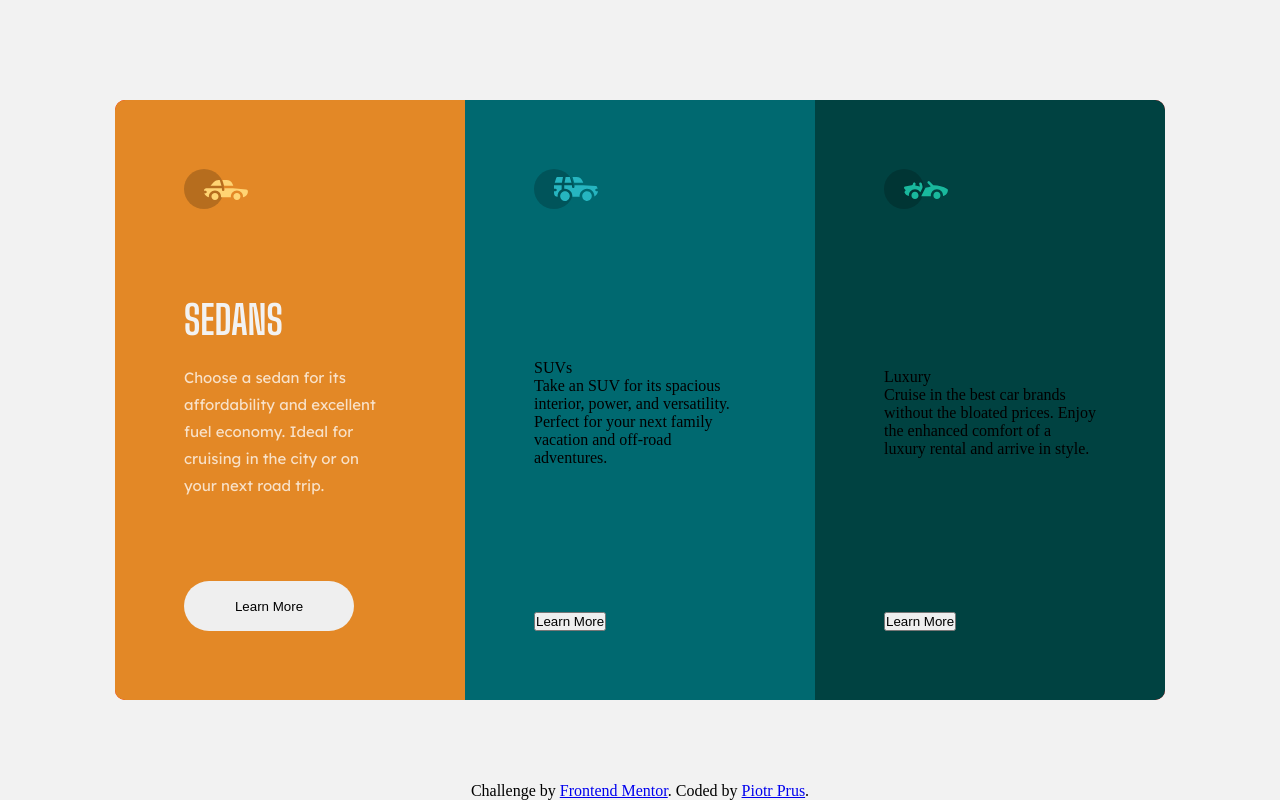
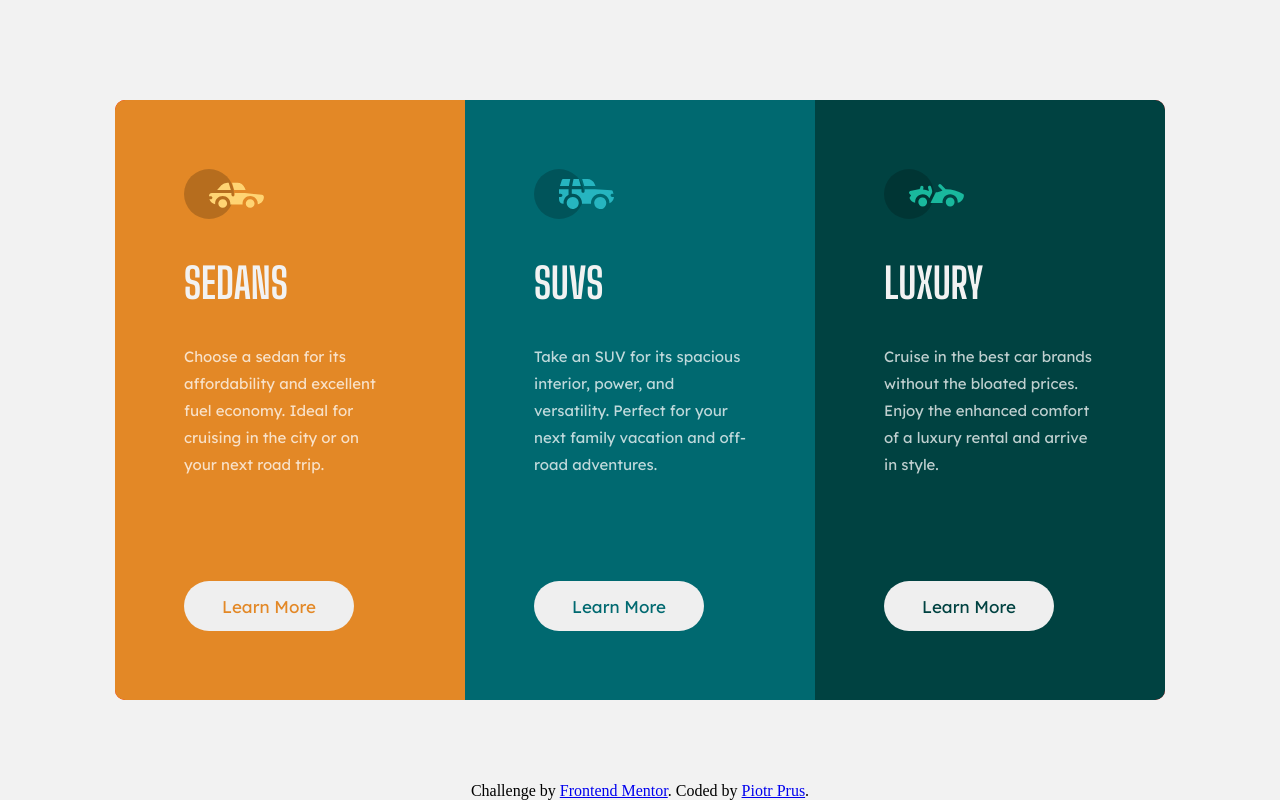
Before and after one commit to Piotrek1994/3-column-preview-card-component, a plain HTML site: page index.html in a window 1280 px wide. Drawn offline with Linux system fonts and the light colour scheme.

Commit message:
Deskopt desing done

```diff
--- a/main.css
+++ b/main.css
@@ -28,15 +28,13 @@ body {
 
 .column {
 	padding: 69px;
-    display: flex;
-    align-items: flex-start;
-    flex-direction: column;
-    justify-content: space-between;
+	display: flex;
+	align-items: flex-start;
+	flex-direction: column;
 }
 
 .first-card {
 	background-color: hsl(31, 77%, 52%);
-
 }
 
 .second-card {
@@ -46,18 +44,21 @@ body {
 	background-color: hsl(179, 100%, 13%);
 }
 
-.first-head {
-	font-size: 40px;
+img {
+    width: 80px;
+}
+
+
+.first-head, .second-head, .third-head {
+	font-size: 42px;
 	text-transform: uppercase;
 	font-family: 'Big Shoulders Display', cursive;
 	font-weight: 700;
 	color: hsl(0, 0%, 95%);
-	padding: 20px 0;
-    padding-top: 0;
-
+	padding: 35px 0;
 }
 
-.first-text {
+.first-text, .second-text, .third-text {
 	font-size: 15px;
 	font-family: 'Lexend Deca', sans-serif;
 	color: hsla(0, 0%, 100%, 0.75);
@@ -65,19 +66,25 @@ body {
 	line-height: 27px;
 }
 
-.first-card_button {
-
+.first-card_button, .second-card_button, .third-card_button {
+	position: absolute;
 	width: 170px;
 	height: 50px;
 	border-radius: 50px;
 	border: none;
-    bottom: 0;
-
-
+	color: hsl(31, 77%, 52%);
+	font-size: 17px;
+	font-family: 'Lexend Deca', sans-serif;
+	cursor: pointer;
+	bottom: 69px;
 }
 
-
-
+.second-card_button {
+    color: hsl(184, 100%, 22%);
+}
+.third-card_button {
+    color: hsl(179, 100%, 13%);
+}
 
 .attribution {
 	position: absolute;
```
